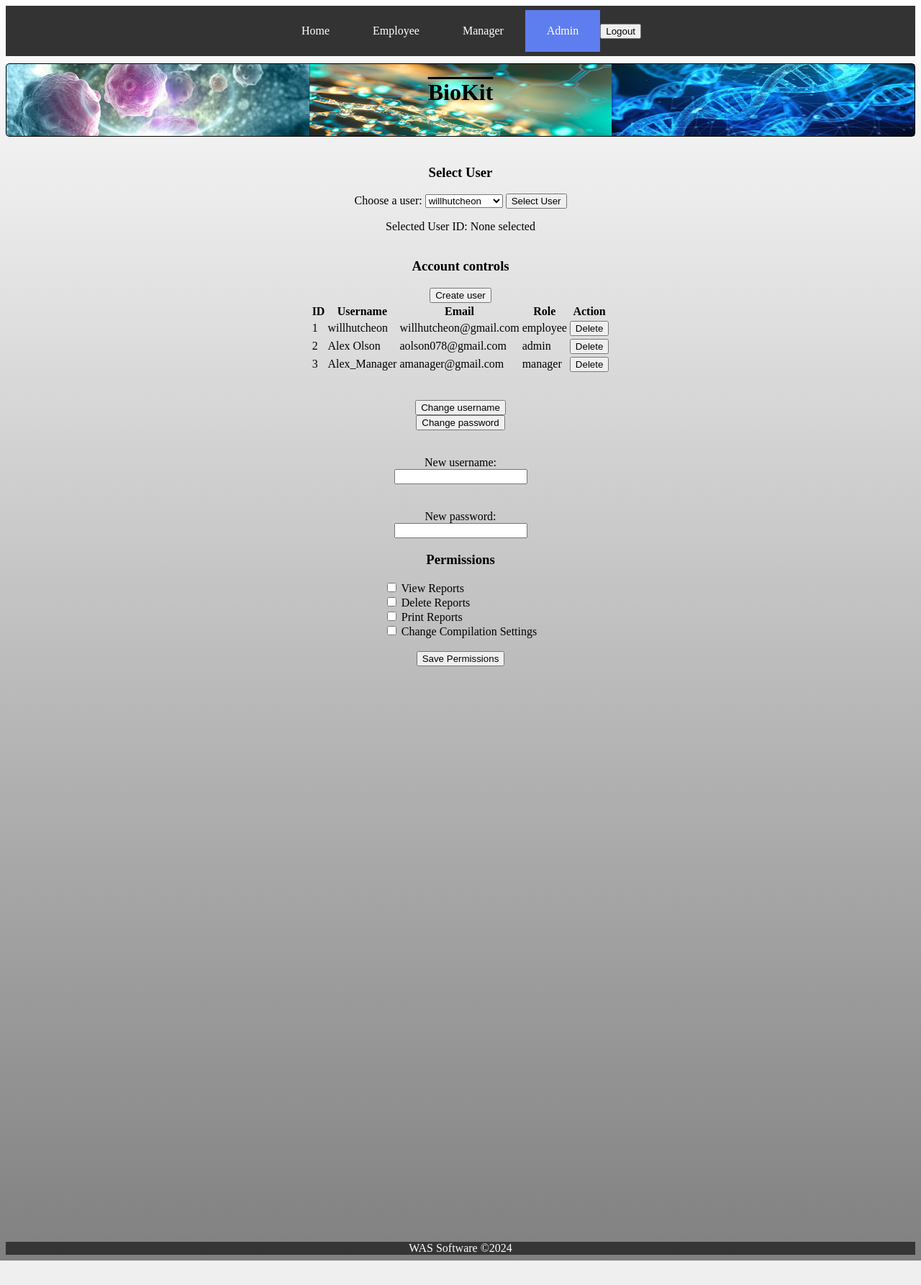
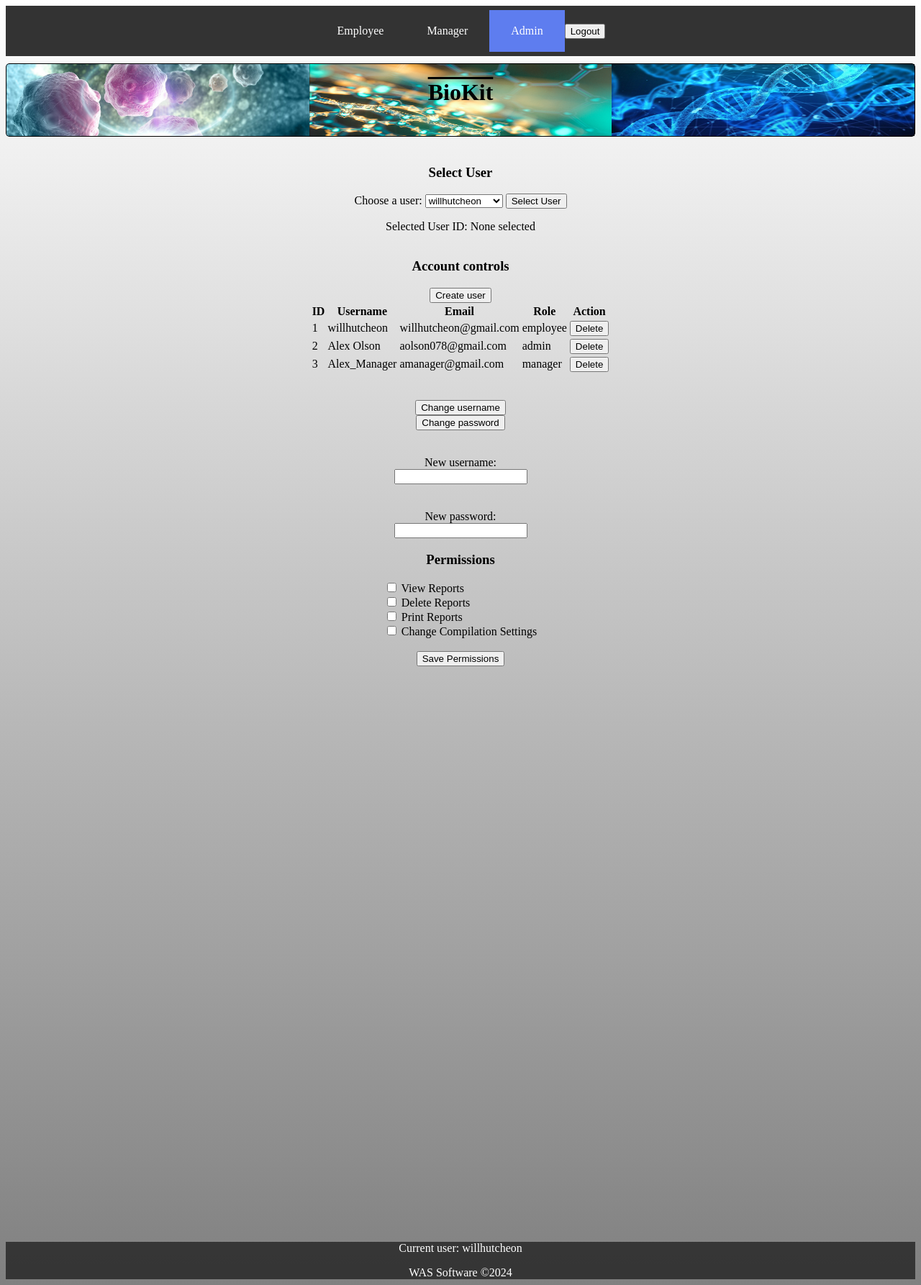
Before and after one commit to aolson078/biokit, a Flask app: page /admin.html/ in a window 1280 px wide. Shown: the whole page at 72% size. Before the commit the page ends 1752 px from the top, so only its background shows below. Run offline with Flask 3, Linux system fonts and the light colour scheme; a user stored in the database is signed in.

Commit message:
Added display for currently logged in user at footer

```diff
--- a/templates/base.html
+++ b/templates/base.html
@@ -14,7 +14,6 @@
 <header>
     <div class="navbar-container">
         <div class="navbar">
-            <a href="/index" {% if active_page== 'home' %}class="active"{% endif %}>Home</a>
 
 
             <a href="/employee.html" {% if active_page== 'employee' %}class="active"{% endif %}>Employee</a>
@@ -52,6 +51,12 @@
 </main>
 
 <footer>
+    <div>{% if current_user.is_authenticated %}
+        <p>Current user: {{ current_user.username }}</p>
+        {% else %}
+        <p><a href="{{ url_for('login') }}">Login</a></p>
+        {% endif %}
+    </div>
     WAS Software &copy;2024
 </footer>
 
```
Also changed, not shown: database.db.
